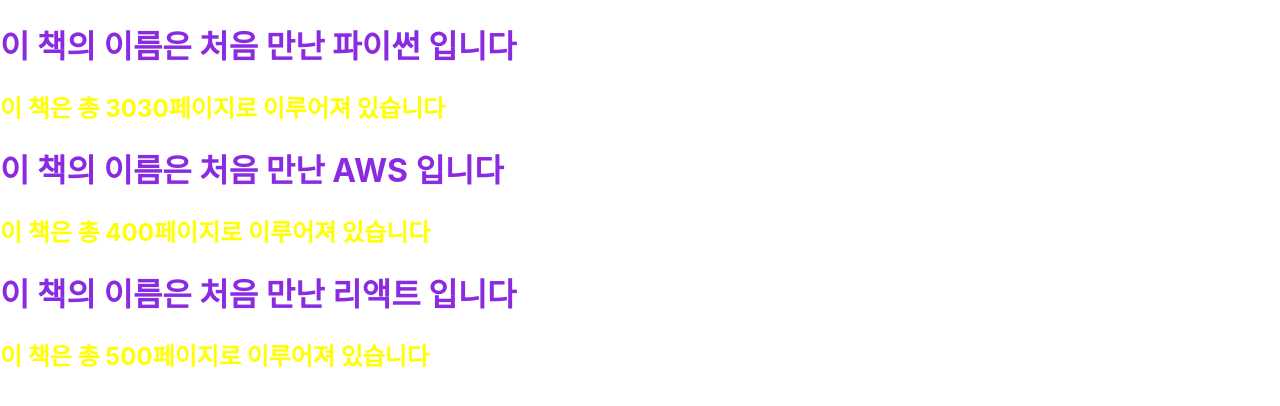
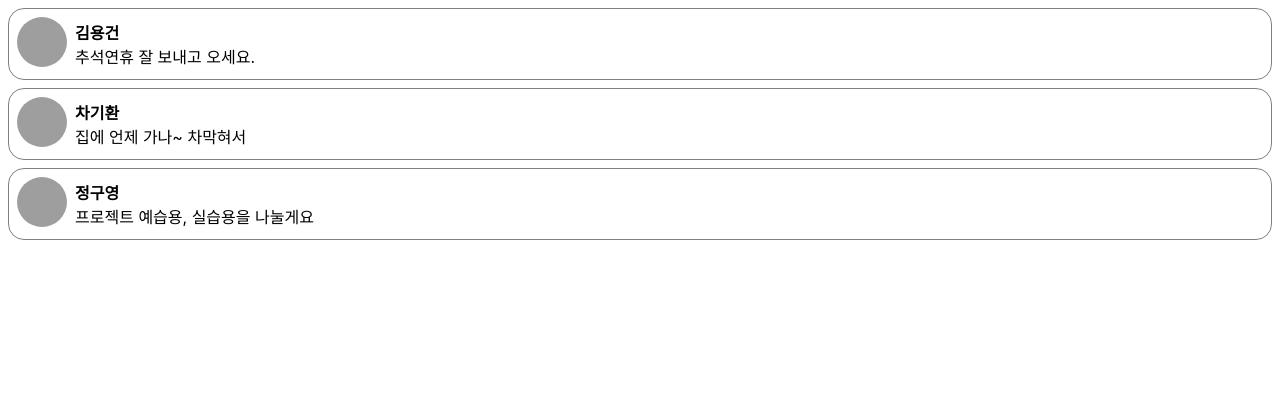
Before and after one commit to tossyKim/ReactProject2024, a React (Create React App) app: page / in a window 1280 px wide. Shown: the top 406 px of the page. Built offline with nearby package versions, Linux system fonts and the light colour scheme; grey boxes are pictures that could not be loaded.

Commit message:
React 5장

```diff
--- a/src/chp03/Book.jsx
+++ b/src/chp03/Book.jsx
@@ -1,4 +1,3 @@
-import Library from "./Library";
 import React from "react";
 
 function Book(props){
--- a/src/chp03/Boook.css
+++ b/src/chp03/Boook.css
@@ -3,5 +3,5 @@
 }
 
 h2{
-    color: yellow;
+    color: green;
 }
--- /dev/null
+++ b/src/chp05/Comment.jsx
@@ -0,0 +1,51 @@
+import React from "react";
+
+const styles = {
+    wrapper: {
+        margin: 8,
+        padding: 8,
+        display: "flex",
+        flexDirection: "row",
+        border: "1px solid grey",
+        borderRadius: 16,
+    },
+    imageContainer: {},
+    image: {
+        width: 50,
+        height: 50,
+        borderRadius: 25,
+    },
+    contentContainer: {
+        marginLeft: 8,
+        display: "flex",
+        flexDirection: "column",
+        justifyContent: "center"
+    },
+    nameText: {
+        color: "black",
+        fontSize: 16,
+        fontWeight: "bold",
+    },
+    commentText: {
+        color: "black",
+        fontSize: 16,
+    },
+};
+
+function Comment(props){
+    return(
+      <div style={styles.wrapper}>
+          <div style={styles.imageContainer}>
+              <img style={styles.image}
+              src="https://upload.wikimedia.org/wikipedia/commons/8/89/Portrait_Placeholder.png"
+              />
+          </div>
+          <div style={styles.contentContainer}>
+              <span style={styles.nameText}>{props.name}</span>
+              <span style={styles.commentText}>{props.comment}</span>
+          </div>
+      </div>
+    );
+}
+
+export default Comment;
--- /dev/null
+++ b/src/chp05/CommentList.jsx
@@ -0,0 +1,42 @@
+import react from "react";
+import Comment from "./Comment";
+
+const comments = [
+    {
+        name: "김용건",
+        comment: "추석연휴 잘 보내고 오세요.",
+    },
+    {
+        name: "차기환",
+        comment:"집에 언제 가나~ 차막혀서",
+    },
+    {
+        name: "정구영",
+        comment: "프로젝트 예습용, 실습용을 나눌게요",
+    },
+];
+
+function CommentList(props){
+    return (
+        <div>{
+            comments.map((comment) =>{
+                return(
+                    <Comment name = {comment.name} comment = {comment.comment}></Comment>
+                )
+            })
+        }
+        </div>
+    );
+}
+
+// function CommentList(props){
+//     return (
+//         <div>
+//             <Comment name = {"김용건"} comment = {"컴포넌트 합성 실습을 하고 있습니다."}></Comment>
+//             <Comment name = {"김민지"} comment = {"리액트 너무 재미있어요"}></Comment>
+//             <Comment name = {"조현욱"} comment ={"컴포넌트 Props 실습 좋아요~"}></Comment>
+//         </div>
+//     );
+// }
+
+export default CommentList;
--- a/src/index.js
+++ b/src/index.js
@@ -1,16 +1,15 @@
 import React from 'react';
 import ReactDOM from 'react-dom/client';
 import './index.css';
-import './chp03/Boook.css'
 import App from './App';
 import reportWebVitals from './reportWebVitals';
-import Library from "./chp03/Library";
+import CommentList from "./chp05/CommentList";
 
 
 const root = ReactDOM.createRoot(document.getElementById('root'));
 root.render(
   <React.StrictMode>
-    <Library/>
+    <CommentList/>
   </React.StrictMode>
 );
 
```
